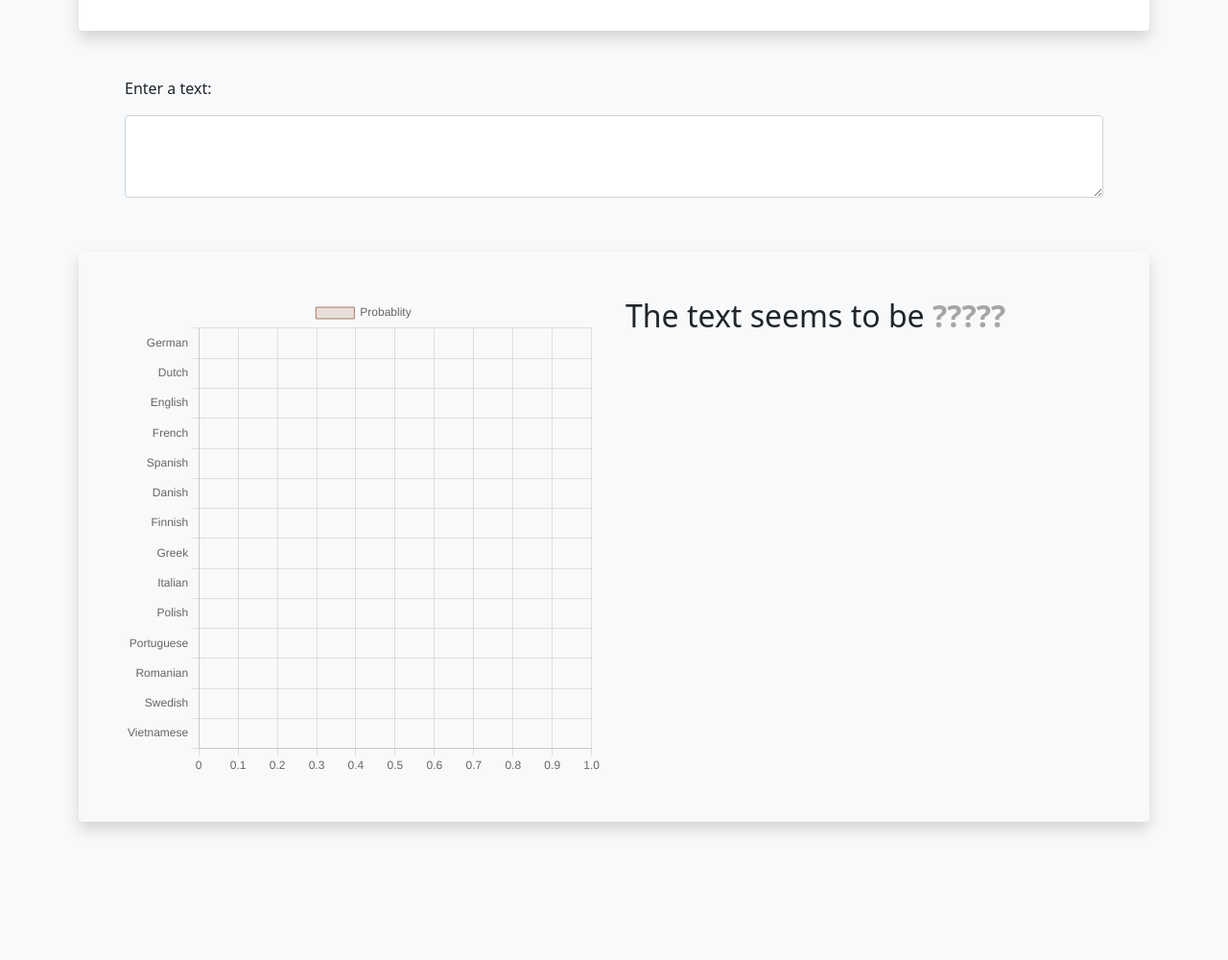
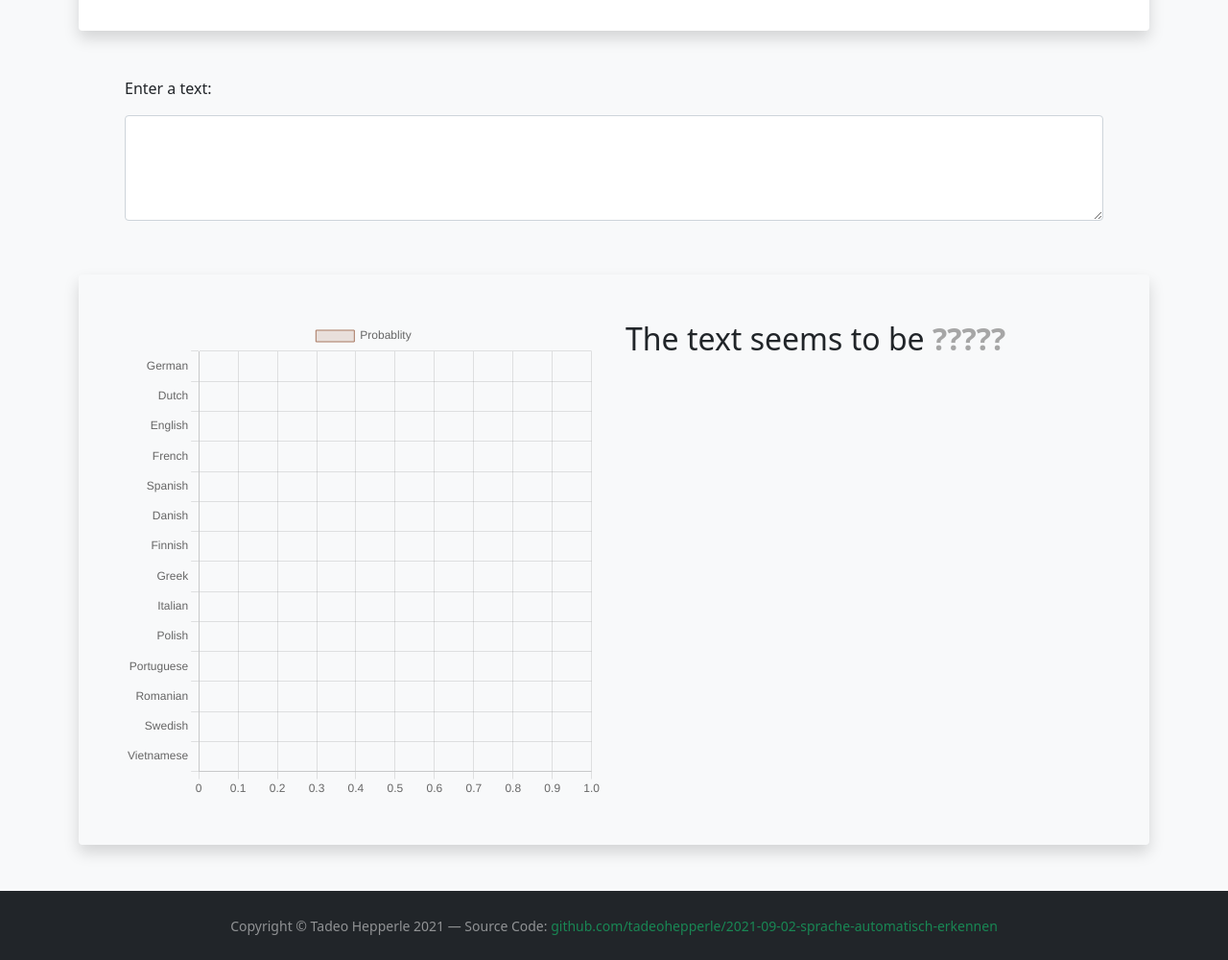
Before and after one commit to tadeohepperle/2021-09-02-sprache-automatisch-erkennen, a website with bundled scripts: page docs/index.html in a window 1280 px wide. Shown: the part 420-1420 px from the top of the page at 96% size. Before the commit the page ends 1324 px from the top, so only its background shows below. Built offline with nearby package versions, Linux system fonts and the light colour scheme.

Commit message:
add footer

```diff
--- a/docs/index.html
+++ b/docs/index.html
@@ -44,7 +44,7 @@
         <form class="mb-2">
           <div class="form-group">
             <label for="textarea1" class="mb-3">Enter a text:</label>
-            <textarea class="form-control" id="textarea1" rows="3"></textarea>
+            <textarea class="form-control" id="textarea1" rows="4"></textarea>
           </div>
         </form>
       </div>
@@ -59,6 +59,11 @@
         </div>
       </div>
     </div>
+    <footer id="sticky-footer" class="flex-shrink-0 py-4 bg-dark text-white-50">
+      <div class="container text-center">
+        <small>Copyright &copy; Tadeo Hepperle 2021 — Source Code: <a href="https://github.com/tadeohepperle/2021-09-02-sprache-automatisch-erkennen" class="link-success" style=" text-decoration: none;">github.com/tadeohepperle/2021-09-02-sprache-automatisch-erkennen</a></small>
+      </div>
+    </footer>
     <script type="module" src="./index.mjs"></script>
   </body>
 </html>
```
